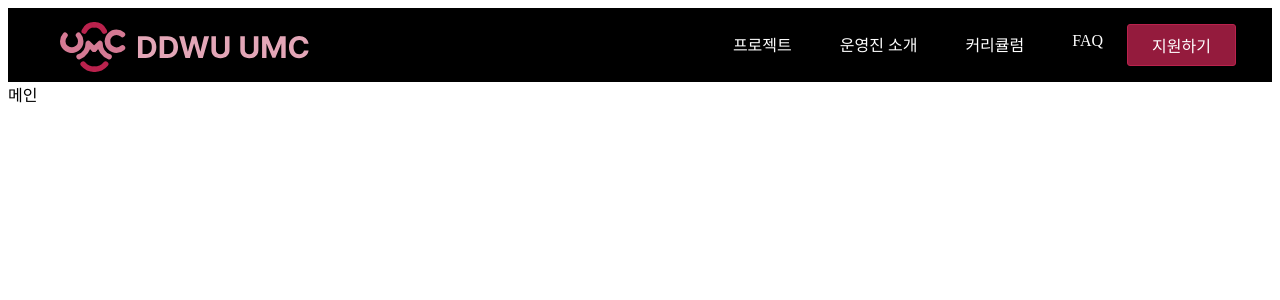
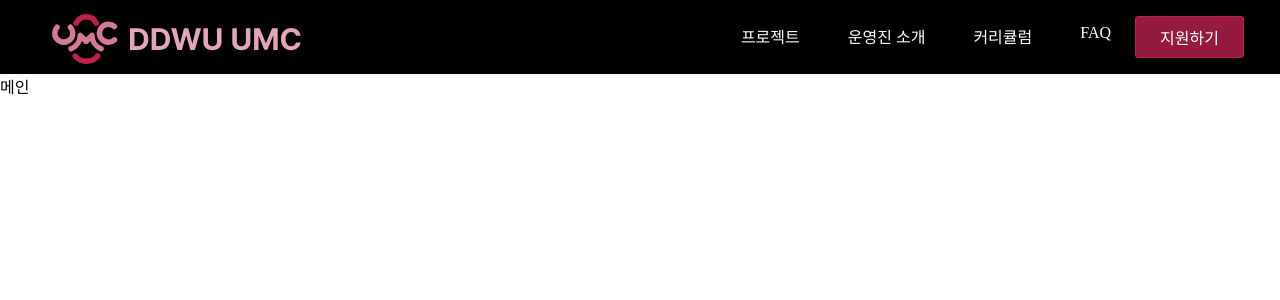
Before and after one commit to DDWU-UMC/FE, a React (Vite) app: page / in a window 1280 px wide. Shown: the top 300 px of the page. Built offline with nearby package versions, Linux system fonts and the light colour scheme.

Commit message:
feat: GlobalStyle 적용

```diff
--- a/src/App.jsx
+++ b/src/App.jsx
@@ -3,10 +3,12 @@ import { BrowserRouter as Router, Routes, Route } from "react-router-dom";  // R
 import MainPage from "./pages/MainPage";
 import ProjectPage from "./pages/ProjectPage";
 import ManagementPage from "./pages/ManagementPage";
+import GlobalStyle from "../src/GlobalStyle";
 
 function App() {
   return (
     <Router>
+      <GlobalStyle/>
       <Routes>
         <Route path="/" element={<MainPage />} />
         <Route path="/projects" element={<ProjectPage />} />
--- /dev/null
+++ b/src/GlobalStyle.js
@@ -0,0 +1,7 @@
+import { createGlobalStyle } from "styled-components";
+
+export default createGlobalStyle`
+body{
+    margin: 0;
+}
+`
```
